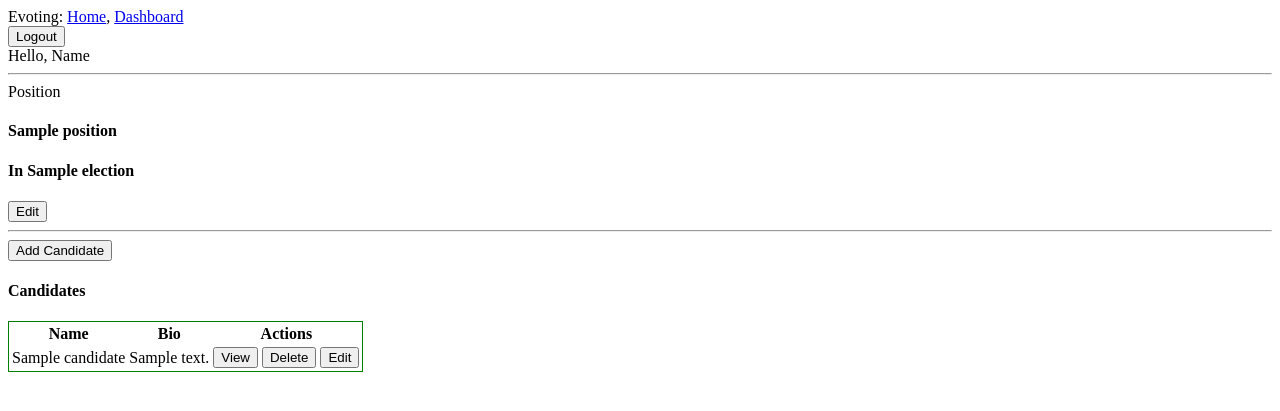
After one commit to bubbl-oss/evoting, a Flask app: page /elections/#/positions/1 in a window 1280 px wide. The commit adds this page. Shown: the top 411 px of the page. Run offline with Flask 2, Linux system fonts and the light colour scheme; a user stored in the database is signed in; tables that the repository leaves empty hold one stand-in row (values such as "Sample post"); parts of the project's set-up code (start-up, migrations or seed data) failed here and were passed over; some libraries are stand-ins or nearby versions.

Commit message:
rearrange routes and templates

```diff
--- a/app/routes.py
+++ b/app/routes.py
@@ -10,8 +10,8 @@ import random
 from flask import render_template, request, url_for, redirect, abort, jsonify, flash
 from sqlalchemy import func
 from flask_login import current_user, login_user, login_required, logout_user
-from app.models import Type, User, Election, Status, Candidate, Vote, Result
-from app.forms import ElectionForm, VotePasswordForm, VotingForm
+from app.models import Position, Type, User, Election, Status, Candidate, Vote, Result
+from app.forms import CandidateForm, ElectionForm, PositionForm, VotePasswordForm, VotingForm
 
 # I WILL ADD COMMENTS LATER
 
@@ -65,11 +65,9 @@ def dashboard():
     return render_template("dashboard.html", title="User Dashboard", elections=elections)
 
 
-@app.route("/create-election", methods=['GET', 'POST'])
+@app.route("/elections/new", methods=['GET', 'POST'])
 @login_required
-def create_election():
-    # if user is authenticated, make the owner of the election the current logged in user
-    # if the user is not authenticated, redirect the user to the login page
+def new_election():
 
     form = ElectionForm()
     if form.validate_on_submit():
@@ -78,11 +76,8 @@ def create_election():
         if request.method == 'POST':
             pending_status = Status.query.get(1)
             random_link = uuid.uuid4()
-            slug = ''.join(random.choices(string.ascii_uppercase +
-                                          string.ascii_lowercase + string.punctuation +
-                                          string.digits, k=10))
 
-            election = Election(owner=current_user, slug=slug, name=form.name.data,
+            election = Election(owner=current_user, name=form.name.data,
                                 starting_at=form.starting_at.data,
                                 ending_at=form.ending_at.data,
                                 description=form.description.data,
@@ -90,13 +85,6 @@ def create_election():
                                     random_link),
                                 password=str(form.password.data).lower())
             db.session.add(election)
-
-            # create candidates
-            for c in form.candidates.data:
-                candidate = Candidate(election=election,
-                                      name=c['name'], bio=c['bio'])
-
-                db.session.add(candidate)
 
             db.session.commit()
 
@@ -113,12 +101,12 @@ def create_election():
             except Exception as e:
                 print(str(e))
 
-            flash(f'Candidates and election created succesfully', 'success')
+            flash(f'Election created succesfully', 'success')
         return redirect(url_for('election', link=random_link))
-    return render_template("election_form.html", title="Create Election", form=form, count_candidates=2)
+    return render_template("elections/form.html", title="New Election", form=form, count_candidates=2)
 
 
-@app.route("/election/<link>", methods=['GET', 'POST'])
+@app.route("/elections/<link>", methods=['GET', 'POST'])
 def election(link):
     election = Election.query.filter_by(link=link).first()
     if election is None:
@@ -126,10 +114,189 @@ def election(link):
         return redirect(url_for('missing_route'))
 
     statuses = Status.query.all()
-    return render_template('election.html', title=election.name, election=election, statuses=statuses)
+    return render_template('elections/index.html', title=election.name, election=election, statuses=statuses)
 
 
-@app.route("/election/<link>/delete")
+@app.route("/elections/<link>/update", methods=['GET', 'POST'])
+def update_election(link):
+    election = Election.query.filter_by(link=link).first()
+    if election is None:
+        flash(f'There is no such election', 'danger')
+        return redirect(url_for('missing_route'))
+    if election.owner != current_user:
+        flash(f'Your not the owner of the election', 'danger')
+        return redirect(url_for('index'))
+        # return abort(403) doesn't seem to work. not sure tho
+
+    form = ElectionForm()
+    if form.validate_on_submit() and request.method == 'POST':
+        election.name = form.name.data
+        election.starting_at = form.starting_at.data
+        election.ending_at = form.ending_at.data
+        election.number_of_voters = form.number_of_voters.data
+        election.description = form.description.data
+        election.password = str(form.password.data).lower()
+
+        db.session.commit()
+
+        flash(f'Election has been updated succesfully', 'success')
+
+        return redirect(url_for('election', link=link))
+
+    elif request.method == 'GET':
+        form.name.data = election.name
+        form.starting_at.data = election.starting_at
+        form.ending_at.data = election.ending_at
+        form.description.data = election.description
+        form.number_of_voters.data = election.number_of_voters
+        form.password.data = election.password
+
+    return render_template("elections/form.html", title="Update Election", form=form, election=election)
+
+
+@app.route("/elections/<link>/positions/new", methods=['GET', 'POST'])
+def new_position(link):
+    election = Election.query.filter_by(link=link).first()
+    if election is None:
+        flash(f'There is no such election', 'danger')
+        return redirect(url_for('missing_route'))
+
+    form = PositionForm()
+    if form.validate_on_submit():
+        position = Position(
+            title=form.title.data, description=form.description.data, election_id=election.id)
+        try:
+            db.session.add(position)
+            db.session.commit()
+            flash(f'Position added to Election', 'success')
+        except:
+            db.session.rollback()
+            flash(f'Error creating Position', 'success')
+        return redirect(url_for('election', link=link))
+
+    return render_template('positions/form.html', title='New {election.name} Position', form=form, election=election)
+
+
+@app.route("/elections/<link>/positions/<position_id>", methods=['GET', 'POST'])
+def position(link, position_id):
+
+    election = Election.query.filter_by(link=link).first()
+
+    if election is None:
+        flash(f'There is no such election', 'danger')
+        return redirect(url_for('missing_route'))
+
+    position = Position.query.filter_by(
+        election=election, id=position_id).first()
+
+    if position is None:
+        flash(f'There is no such position', 'danger')
+        return redirect(url_for('missing_route'))
+
+    return render_template('positions/index.html', title="{position.title} | {election.name}", election=election, position=position)
+
+
+@app.route("/elections/<link>/positions/<position_id>/update", methods=['GET', 'POST'])
+def update_position(link, position_id):
+    # TODO: add a guard to prevent unauthorized access!
+
+    position = Position.query.get(position_id)
+
+    if position is None:
+        flash(f'There is no such position', 'danger')
+        return redirect(url_for('missing_route'))
+
+    form = PositionForm()
+    if form.validate_on_submit() and request.method == 'POST':
+        position.title = form.title.data
+        position.description = form.description.data
+        try:
+            db.session.commit()
+        except:
+            db.session.rollback()
+        flash(f'Position updated successfully!', 'success')
+        return redirect(url_for('election', link=link))
+    elif request.method == 'GET':
+
+        form.title.data = position.title
+        form.description.data = position.description
+
+        return render_template('positions/form.html', title='Update Position', form=form, position=position)
+
+
+@app.route("/elections/<link>/positions/<position_id>/candidates/new", methods=['GET', 'POST'])
+def new_candidate(link, position_id):
+    # TODO: add a guard to prevent unauthorized access!
+
+    position = Position.query.get(position_id)
+
+    if position is None:
+        flash(f'There is no such position', 'danger')
+        return redirect(url_for('missing_route'))
+
+    form = CandidateForm()
+    if form.validate_on_submit():
+        candidate = Candidate(name=form.name.data,
+                              bio=form.bio.data, position_id=position.id)
+        try:
+            db.session.add(candidate)
+            db.session.commit()
+        except:
+            db.session.rollback()
+        flash(f'Candidate added to position', 'success')
+        return redirect(url_for('election', link=link))
+
+    return render_template('candidates/form.html', title='New {position.title} Candidate', form=form)
+
+
+@app.route("/elections/<link>/positions/<position_id>/candidates/<candidate_id>", methods=['GET', 'POST'])
+def candidate(link, position_id, candidate_id):
+
+    position = Position.query.get(position_id)
+
+    if position is None:
+        flash(f'There is no such position', 'danger')
+        return redirect(url_for('missing_route'))
+
+    # TODO: check if you can query the Candidate from Position directly
+    candidate = Candidate.query.filter_by(
+        position=position, id=candidate_id).first()
+
+    if candidate is None:
+        flash(f'There is no such candidate', 'danger')
+        return redirect(url_for('missing_route'))
+
+    return render_template('candidates/index.html', title="{candidate.name} | {position.name} {position.election.name}", candidate=candidate, position=position)
+
+
+@app.route("/elections/<link>/positions/<position_id>/candidates/<candidate_id>/update", methods=['GET', 'POST'])
+def update_candidate(link, position_id, candidate_id):
+    # TODO: add a guard to prevent unauthorized access!
+
+    candidate = Candidate.query.get(candidate_id)
+
+    if candidate is None:
+        flash(f'There is no such candidate', 'danger')
+        return redirect(url_for('missing_route'))
+
+    form = CandidateForm()
+    if form.validate_on_submit() and request.method == 'POST':
+        candidate.name = form.name.data
+        candidate.bio = form.bio.data
+        try:
+            db.session.commit()
+        except:
+            db.session.rollback()
+        flash(f'Candidate updated successfully!', 'success')
+        return redirect(url_for('election', link=link))
+    elif request.method == 'GET':
+
+        form.name.data = candidate.name
+        form.bio.data = candidate.bio
+        return render_template('candidates/form.html', title='Update Candidate', form=form)
+
+
+@app.route("/elections/<link>/delete")
 def delete_election(link):
     election = Election.query.filter_by(link=link).first()
     if election is None:
@@ -153,66 +320,7 @@ def delete_election(link):
     return redirect(url_for('dashboard'))
 
 
-@app.route("/election/<link>/update", methods=['GET', 'POST'])
-def update_election(link):
-    election = Election.query.filter_by(link=link).first()
-    if election is None:
-        flash(f'There is no such election', 'danger')
-        return redirect(url_for('missing_route'))
-    if election.owner != current_user:
-        flash(f'Your not the owner of the election', 'danger')
-        return redirect(url_for('index'))
-        # return abort(403) doesn't seem to work. not sure tho
-
-    candidates_ = election.candidates.all()
-    # rename the
-    form = ElectionForm(candidates=candidates_)
-    print(type(candidates_))
-    if form.validate_on_submit():
-        election.name = form.name.data
-        election.starting_at = form.starting_at.data
-        election.ending_at = form.ending_at.data
-        election.number_of_voters = form.number_of_voters.data
-        election.description = form.description.data
-        election.password = str(form.password.data).lower()
-
-# first check if these candidates already exist. If they do, don't create them again
-        print(form.candidates.data)
-        for c in form.candidates.data:
-            # todo, move this to a model function
-            c_ = Candidate.query.get(c['id'])
-
-            if c_:
-                c_.name = c['name']
-                c_.bio = c['bio']
-                db.session.add(c_)
-            # else tis a new candidate
-            else:
-                candidate = Candidate(election=election,
-                                      name=c['name'], bio=c['bio'])
-                db.session.add(candidate)
-
-        db.session.commit()
-        flash(f'Election has been updated succesfully', 'success')
-        return redirect(url_for('election', link=link))
-
-    elif request.method == 'GET':
-        form.name.data = election.name
-        form.starting_at.data = election.starting_at
-        form.ending_at.data = election.ending_at
-        form.description.data = election.description
-        form.number_of_voters.data = election.number_of_voters
-        form.password.data = election.password
-
-        # TODO: render candidates too
-        candidates = to_json_array(election.candidates.all())
-
-        # fp = forms
-
-    return render_template("election_form.html", title="Update Election", form=form, count_candidates=len(candidates), candidates=json.dumps(candidates), election=election)
-
-
-@app.route("/election/<link>/change-status", methods=['POST'])
+@app.route("/elections/<link>/change-status", methods=['POST'])
 @login_required
 def change_election_status(link):
 
@@ -229,12 +337,6 @@ def change_election_status(link):
 
     status = Status.query.get(status_index)
 
-    """1. Status can only change step by step
-        pending -> cancelled or pending -> started
-        cancelled -> pending
-        started -> cancelled or started -> ended
-        ended -> started?
-    """
     election.status_id = status.id
 
     db.session.commit()
@@ -243,7 +345,7 @@ def change_election_status(link):
     return redirect(url_for('election', link=election.link))
 
 
-@app.route("/election/<link>/remove-candidate", methods=['GET', 'POST'])
+@app.route("/elections/<link>/remove-candidate", methods=['GET', 'POST'])
 @login_required
 def delete_candidate(link):
 
@@ -274,7 +376,7 @@ def delete_candidate(link):
     return redirect(url_for('missing_route'))
 
 
-@app.route("/election/<link>/vote/pass", methods=['GET', 'POST'])
+@app.route("/elections/<link>/vote/pass", methods=['GET', 'POST'])
 @login_required
 def voting_pass_link(link):
     election = Election.query.filter_by(link=link).first()
@@ -306,7 +408,7 @@ def voting_pass_link(link):
     return render_template('voting_pass_link.html', form=form)
 
 
-@app.route("/election/<link>/vote/cast", methods=['GET', 'POST'])
+@app.route("/elections/<link>/vote/cast", methods=['GET', 'POST'])
 @login_required
 def election_vote(link):
     election = Election.query.filter_by(link=link).first()
@@ -347,26 +449,21 @@ def election_vote(link):
         res = make_response(redirect(url_for('vote_success')))
         res.set_cookie('evoting-user-can-vote', '', expires=0)
         return res
-    return render_template('election_vote.html', title="Vote", form=form, candidates=candidates)
+    return render_template('elections/vote.html', title="Vote", form=form, candidates=candidates)
 
 
-@app.route("/election/<link>/vote/result", methods=['GET'])
+@app.route("/elections/<link>/vote/result", methods=['GET'])
 def result(link):
-    election = Election.query.filter_by(link=link).first()
     return redirect(url_for('election', link=link) + '#results')
-    # if election.status.name != "ended":
-    #     flash(f'The election hasnt ended yet chill bro.................or sis', 'danger')
-    #     return redirect(url_for('missing_route'))
-    # return render_template('result.html', title='Result', election=election)
 
 
-@app.route("/election/<link>/max-voters", methods=['GET'])
+@app.route("/elections/<link>/max-voters", methods=['GET'])
 def vote_limit(link):
     election = Election.query.filter_by(link=link).first()
     return render_template('vote_limit_message.html', election=election)
 
 
-@app.route("/election/success", methods=['GET'])
+@app.route("/elections/success", methods=['GET'])
 def vote_success():
     return render_template('vote_success_message.html')
 
--- a/app/templates/dashboard.html
+++ b/app/templates/dashboard.html
@@ -2,16 +2,16 @@
 
 {% block content %}
 <div>
-    <h2>Hello, {{ current_user.email }} </h2>
+    <h2>Hello, {{ current_user.email.split('.')[0].capitalize() }} </h2>
     <ul>
-        <li><a href="{{ url_for('create_election') }}">Create new Election</a></li>
+        <li><a href="{{ url_for('new_election') }}"><button>New Election</button></a></li>
 
     </ul>
 
     <h3>Your elections</h3>
 
     {% if elections %}
-    <table style="border: 1px solid gold">
+    <table style="border: 2px solid lightblue;background-color: khaki;">
         <thead>
             <th>
                 Id
--- a/app/templates/layouts/base.html
+++ b/app/templates/layouts/base.html
@@ -87,7 +87,7 @@
         };
     </script>
 
-    {% if request.endpoint == 'create_election' %}
+    {% if request.endpoint == 'new_election' %}
     <script>
         window.onload = function () { console.log('Create Elecion page loaded!') };
         /** let last_candidate_index = 1;
--- /dev/null
+++ b/app/templates/positions/index.html
@@ -0,0 +1,43 @@
+{% extends "layouts/base.html" %}
+
+{% block content %}
+<div>
+    <h14>Position</h14>
+    <h4> {{ position.title }} </h4>
+    <h4>In {{ election.name }} </h4>
+    <a href="{{ url_for('update_position', link=election.link,position_id=position.id) }}"><button>Edit</button></a>
+    <hr>
+    <a href="{{ url_for('new_candidate', link=election.link, position_id=position.id) }}"><button>Add Candidate</button>
+    </a>
+
+
+    {% if position.candidates %}
+    <h4>Candidates</h4>
+    <table style="border: 1px solid green">
+        <thead>
+            <th>
+                Name
+            </th>
+            <th>
+                Bio
+            </th>
+            <th>Actions</th>
+        </thead>
+        {% for c in position.candidates %}
+        <tr>
+            <td>
+                {{ c.name }}
+            </td>
+            <td>{{ c.bio }}</td>
+            <td>
+                <a
+                   href="{{ url_for('candidate', link=election.link,position_id=position.id,candidate_id=c.id) }}"><button>View</button></a>
+                <button>Delete</button>
+                <button>Edit</button>
+            </td>
+        </tr>
+        {% endfor %}
+    </table>
+    {% endif %}
+</div>
+{% endblock %}
--- a/e_voting.py
+++ b/e_voting.py
@@ -1,7 +1,7 @@
 from app import app, db
-from app.models import User, Election, Candidate, Status, Vote, Result, Position
+from app.models import User, Election, Candidate, Status, Type, Vote, Result, Position
 
 
 @app.shell_context_processor
 def define_shell_context():
-    return {'db': db, 'User': User, 'Election': Election, 'Candidate': Candidate, 'Status': Status, 'Vote': Vote, 'Result': Result, 'Position': Position}
+    return {'db': db, 'User': User, 'Election': Election, 'Candidate': Candidate, 'Status': Status, 'Type': Type, 'Vote': Vote, 'Result': Result, 'Position': Position}
```
Also changed, not shown: app/forms.py (+10 -4 lines), app/templates/candidates/form.html (added, +28 -0 lines), app/templates/candidates/index.html (added, +17 -0 lines), app/templates/election_form.html (deleted, +0 -118 lines), app/templates/elections/form.html (added, +66 -0 lines), app/templates/elections/index.html (renamed from app/templates/election.html, +21 -12 lines), app/templates/positions/form.html (added, +28 -0 lines), app/tools.py (+22 -19 lines), app/templates/elections/election_vote.html (renamed from app/templates/election_vote.html), app/templates/update_election.html (deleted).
